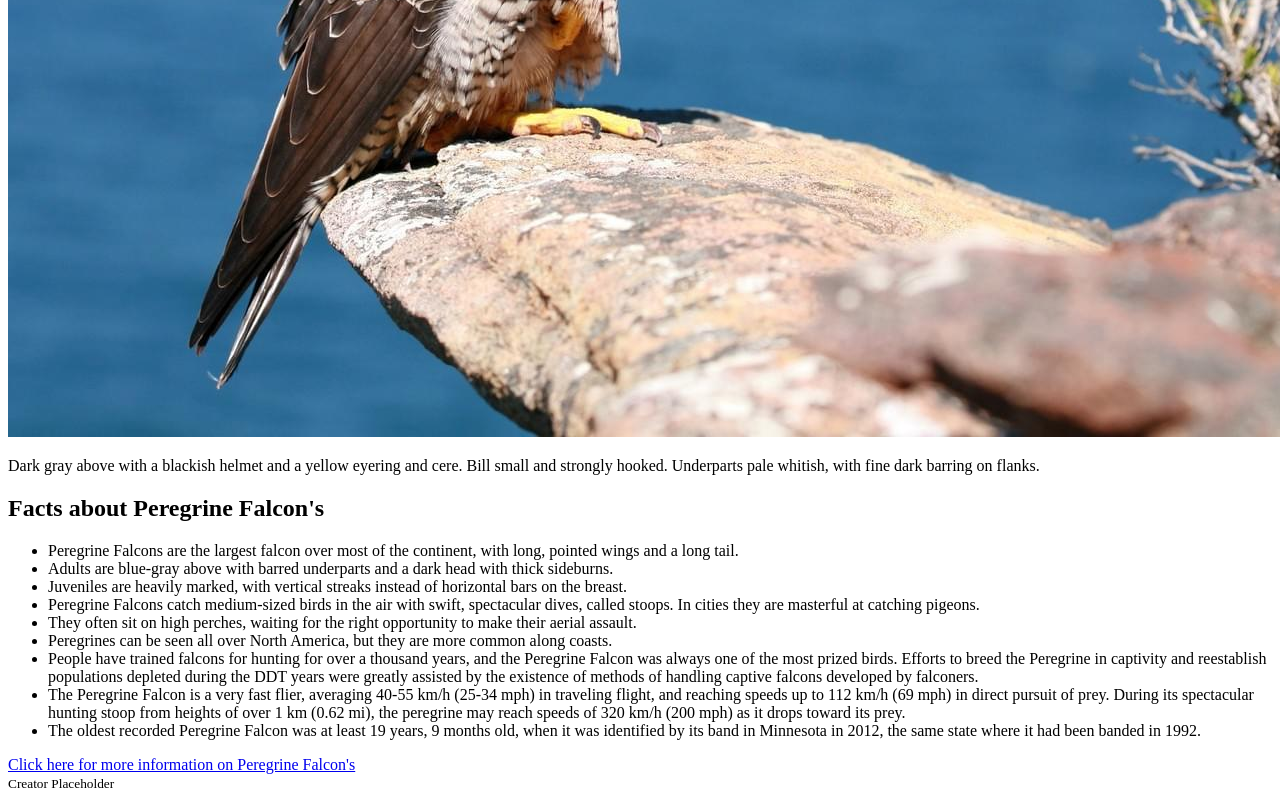
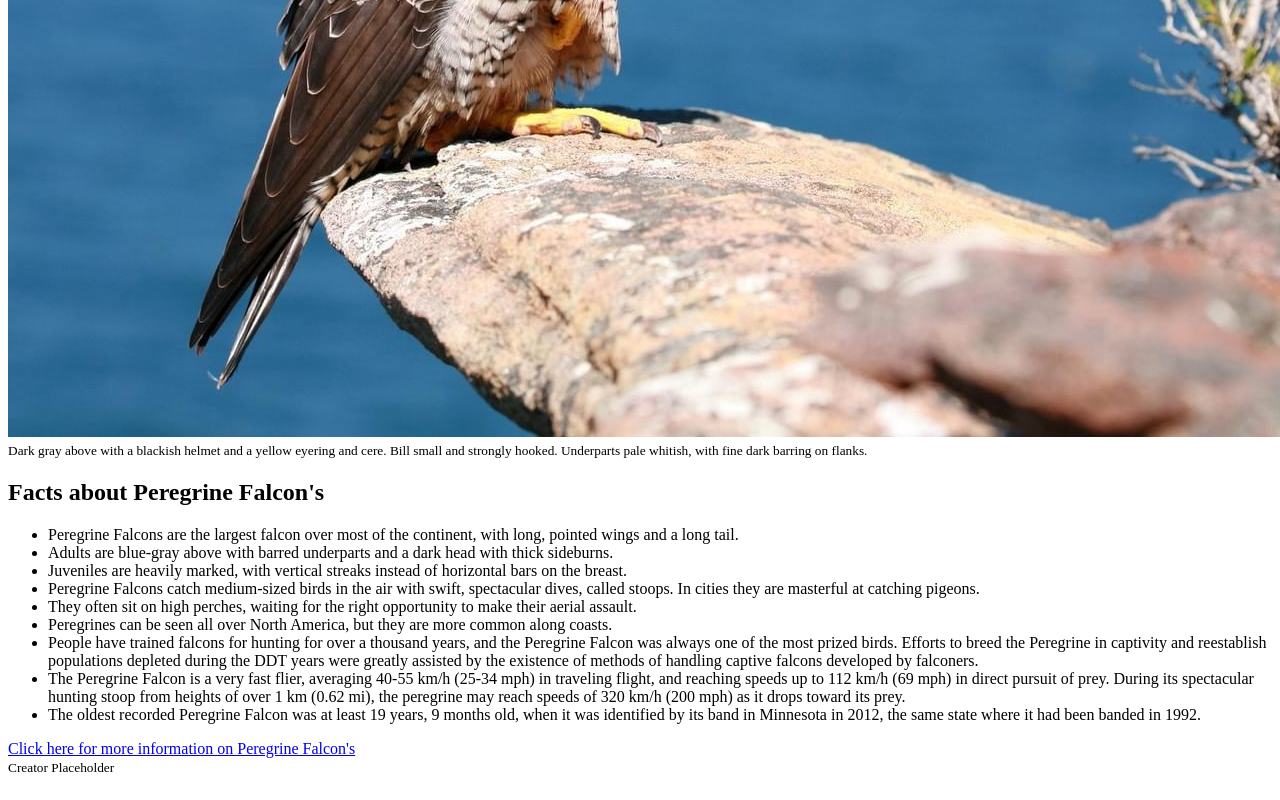
Before and after one commit to robisonwebdev/Tribute-Page, a plain HTML site: page index.html in a window 1280 px wide. Shown: the part 603-1403 px from the top of the page. Drawn offline with Linux system fonts and the light colour scheme.

Commit message:
Changed img-caption from <p> to <small>

```diff
--- a/index.html
+++ b/index.html
@@ -12,7 +12,7 @@
         <!-- Image -->
         <div id="img-div">
             <img id="image" src="/Images/160654851-1280px.jpeg" alt="Adult Peregrine Falcon">
-            <p id="img-caption">Dark gray above with a blackish helmet and a yellow eyering and cere. Bill small and strongly hooked. Underparts pale whitish, with fine dark barring on flanks.</p>
+            <small id="img-caption">Dark gray above with a blackish helmet and a yellow eyering and cere. Bill small and strongly hooked. Underparts pale whitish, with fine dark barring on flanks.</small>
         </div>
 
         <div id="tribute-info">
```
